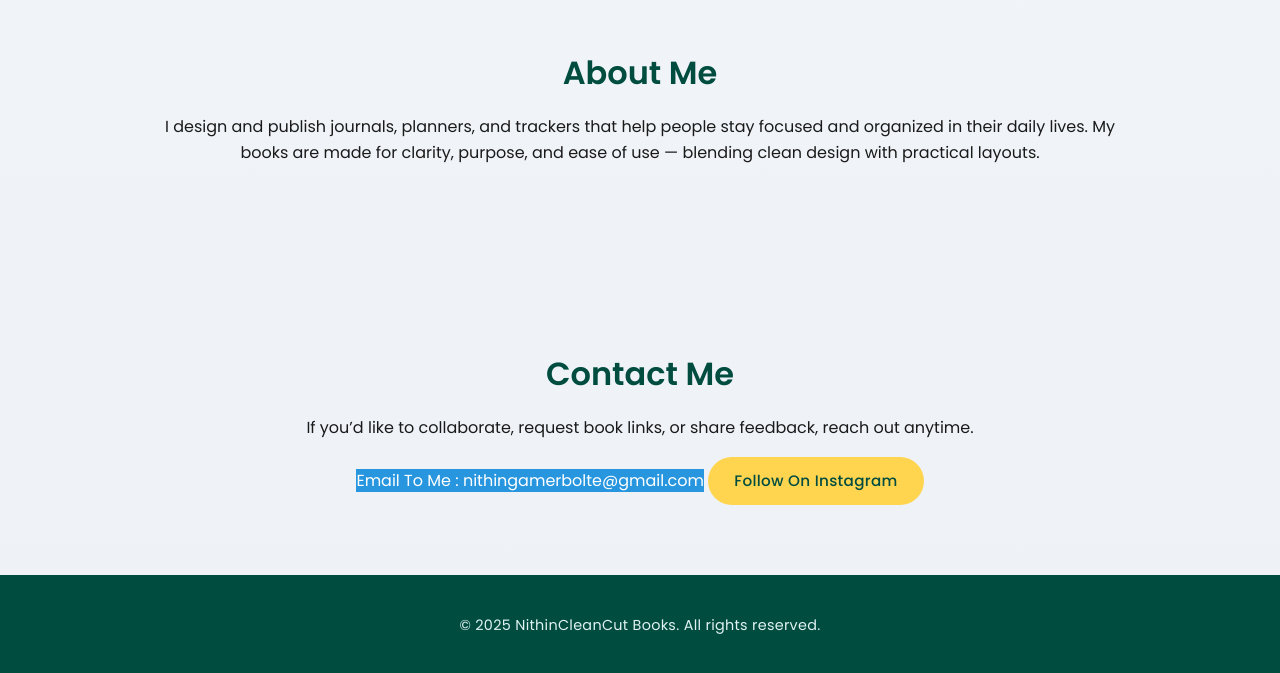
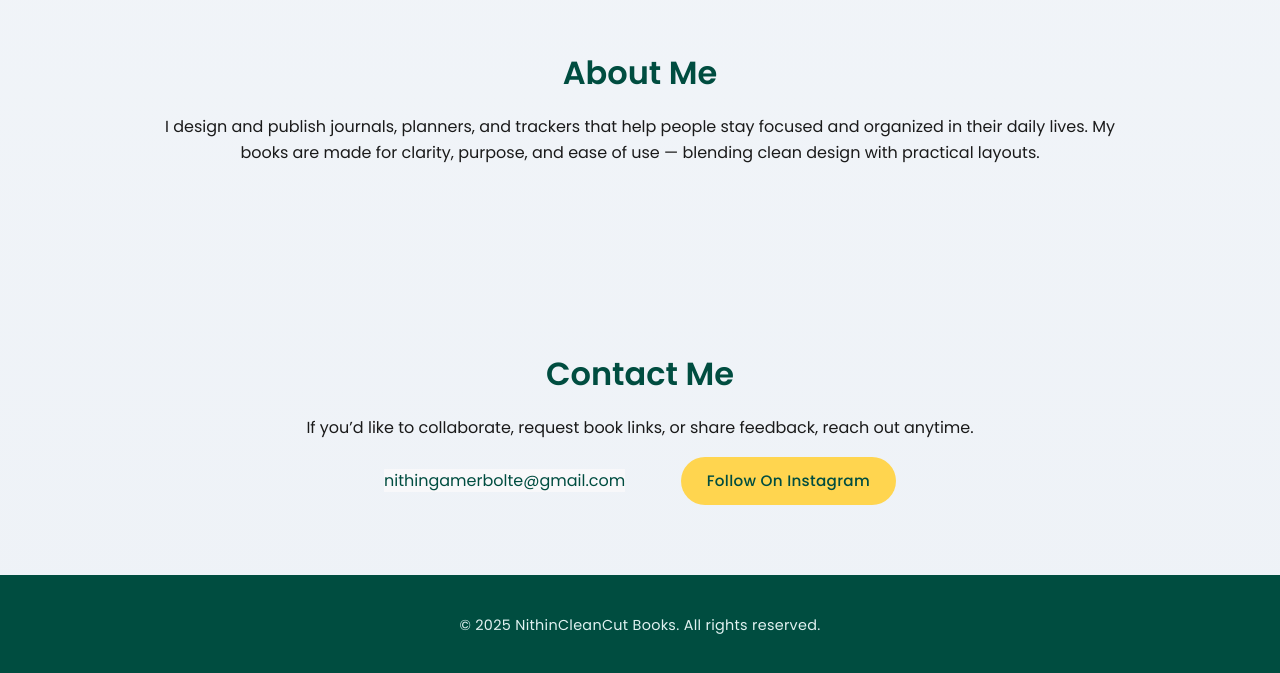
Before and after one commit to nithin12211/nithincleancut.books, a plain HTML site: page index.html in a window 1280 px wide. Shown: the part 2260-2933 px from the top of the page. Drawn offline with Linux system fonts and the light colour scheme.

Commit message:
Add files via upload

```diff
--- a/index.html
+++ b/index.html
@@ -240,7 +240,7 @@
     <h2>Contact Me</h2>
     <p>If you’d like to collaborate, request book links, or share feedback, reach out anytime.</p>
     <div class="buttons">
-      <a style="background:#0988dcdc;color:white;">Email To Me : nithingamerbolte@gmail.com</a>
+      <a style="background:#fafafbdc;color:#004d40;">nithingamerbolte@gmail.com</a> &nbsp;&nbsp;&nbsp; &nbsp;&nbsp;&nbsp; &nbsp;&nbsp;&nbsp;
       <a href="https://www.instagram.com/cleancutbooks/" target="_blank" class="btn" style="background:#ffd54f;color:#004d40;">Follow On Instagram</a>
     </div>
   </section>
```
